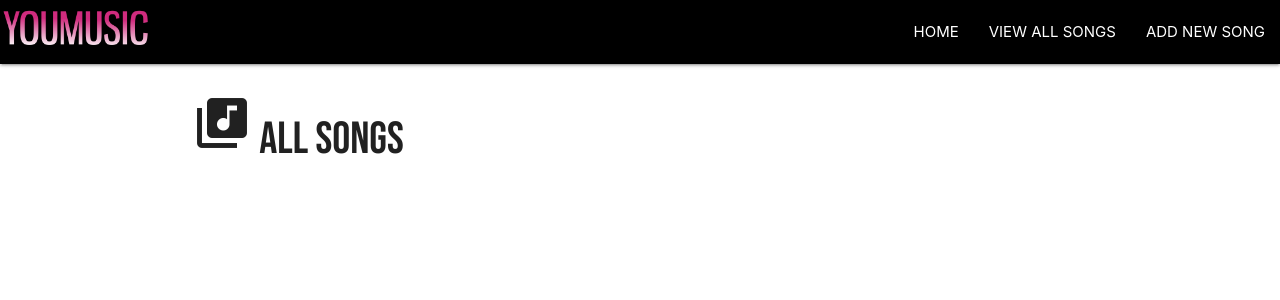
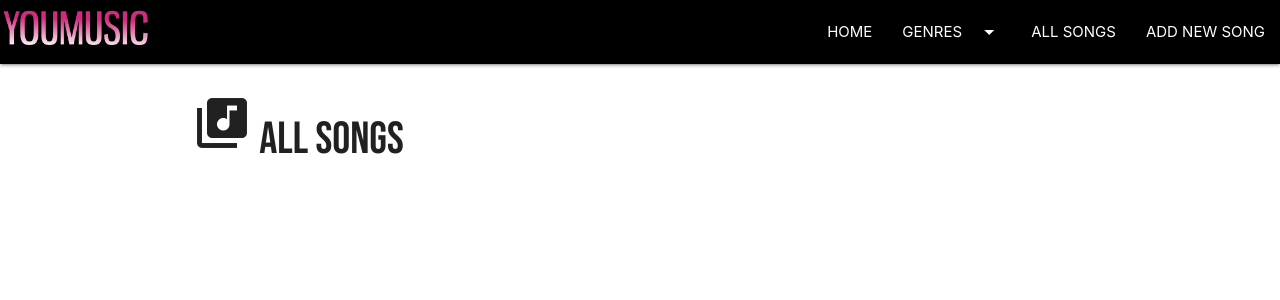
Before and after one commit to aleesang/milestone-project-three, a Flask app: page /get_songs in a window 1280 px wide. Shown: the top 300 px of the page. Run offline with Flask 2, Linux system fonts and the light colour scheme; data that the repository does not hold is empty; some libraries are stand-ins or nearby versions.

Commit message:
fixed navbar issues in mobile view, added dropdown menu to navbar

```diff
--- a/app.py
+++ b/app.py
@@ -13,7 +13,8 @@ mongo = PyMongo(app)
 @app.route('/')
 @app.route('/home')
 def home():
-    return render_template('home.html')
+    return render_template('home.html',
+                           genres=mongo.db.genre.find().sort("genre_name"))
 
 
 @app.route('/get_country')
@@ -66,7 +67,7 @@ def get_other():
 
 @app.route('/get_songs')
 def get_songs():
-    return render_template("allsongs.html",
+    return render_template('allsongs.html',
                            songs=mongo.db.songs.find().sort("artist_name"),
                            genres=mongo.db.genre.find())
 
--- a/static/style.css
+++ b/static/style.css
@@ -44,7 +44,7 @@
 
 .card-title {
     background-color: black;
-    font: white;
+    color: white;
     font-weight: bolder;
     text-transform: uppercase;
 }
@@ -79,6 +79,10 @@
 .nav-wrapper {
     background-color: black;
     text-transform: uppercase;
+}
+
+.dropdown-content {
+  color: #e785a6de;
 }
 
 /* Site Buttons */
--- a/templates/allsongs.html
+++ b/templates/allsongs.html
@@ -8,7 +8,7 @@
 
 <div class="row">
 {% for song in songs %}
-    <div class="all-songs col s12 m3">
+    <div class="col s12 m3">
       <div class="card large">
         <div class="card-image">
                 <img src="{{song.song_image}}" alt="URL Image">
--- a/templates/base.html
+++ b/templates/base.html
@@ -16,24 +16,37 @@
 <body>
     <header>
  <! -- navigation bar -- >
-  <div class="navbar-fixed">
+<div class="navbar-fixed">
     <nav>
     <div class="nav-wrapper">
       <a href="{{url_for('home')}}" class="brand-logo"><img src="static/images/YouMusicLogo.png" height="60" alt=""></a>
-      <a href="#" data-activates="mobile-demo" class="sidenav-trigger"><i class="material-icons">menu</i></a>
-      <ul id="nav-mobile" class="right hide-on-med-and-down">
+      <a href="#" data-target="mobile-demo" class="sidenav-trigger"><i class="material-icons">menu</i></a>
+      <ul class="right hide-on-med-and-down">
         <li><a href="{{url_for('home')}}">Home</a></li>
-        <li><a href="{{url_for('get_songs')}}">View All Songs</a></li>
+        <li><a class="dropdown-trigger" href="#!" data-target="dropdown1">Genres<i class="material-icons right">arrow_drop_down</i></a></li>
+        <li><a href="{{url_for('get_songs')}}">All Songs</a></li>
         <li><a href="{{url_for('add_song')}}">Add New Song</a></li>
+      </ul>
+      <ul id="dropdown1" class="dropdown-content">
+        <li><a href="{{url_for('get_chill')}}">Chill</a></li>
+        <li><a href="{{url_for('get_country')}}">Country</a></li>
+        <li><a href="{{url_for('get_folk')}}">Folk</a></li>
+        <li><a href="{{url_for('get_pop')}}">Pop</a></li>
+        <li><a href="{{url_for('get_reggae')}}">Reggae</a></li>
+        <li><a href="{{url_for('get_rock')}}">Rock</a></li>
+        <li><a href="{{url_for('get_urban')}}">Urban</a></li>
+        <li><a href="{{url_for('get_other')}}">Other</a></li>
       </ul>
     </div>
   </nav>
+</div>
     <ul class="sidenav" id="mobile-demo">
         <li><a href="{{url_for('home')}}">Home</a></li>
-        <li><a href="{{url_for('get_songs')}}">View All Songs</a></li>
+        <li><a class="dropdown-trigger" href="#!" data-target="dropdown1">Genres<i class="material-icons right">arrow_drop_down</i></a></li>
+        <li><a href="{{url_for('get_songs')}}">All Songs</a></li>
         <li><a href="{{url_for('add_song')}}">Add New Song</a></li>
   </ul>
-</div>
+
     </header>
 
 <! -- content -- >
@@ -64,7 +77,8 @@
     <script src="https://cdnjs.cloudflare.com/ajax/libs/materialize/1.0.0/js/materialize.min.js"></script>
     <script type="text/javascript">
         $(document).ready(function(){
-            $('.sidenav-trigger').sidenav();
+            $('.sidenav').sidenav();
+            $(".dropdown-trigger").dropdown();
             $('select').formSelect();
         });
     </script>
--- a/templates/home.html
+++ b/templates/home.html
@@ -1,5 +1,4 @@
 {% extends 'base.html' %} {% block content %}
-
 
 <div class="music_library_header">
 Music Library For You
```
